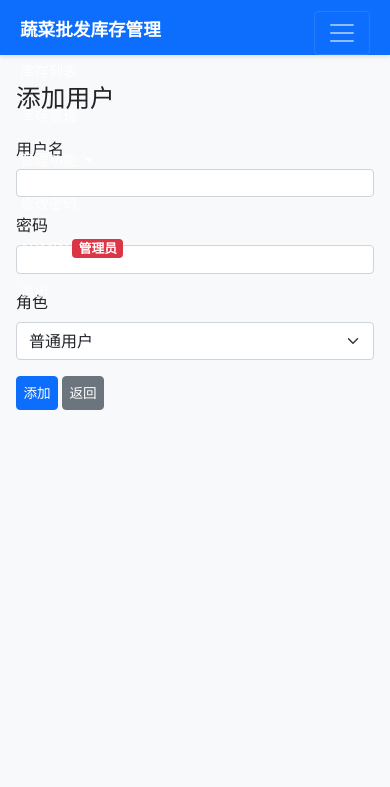
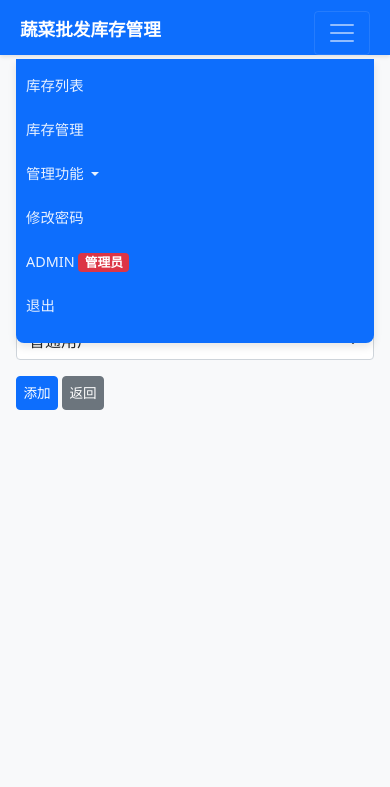
Before and after one commit to cqboy321/SHUCAI2, a Flask app: page /admin/users/add in a window 390 px wide, after a click that opens the changed part. Shown: the part 57-844 px from the top of the page. Run offline with Flask 2, Linux system fonts and the light colour scheme; a user stored in the database is signed in; parts of the project's set-up code (start-up, migrations or seed data) failed here and were passed over; some libraries are stand-ins or nearby versions.

Commit message:
Add files via upload

```diff
--- a/templates/base.html
+++ b/templates/base.html
@@ -392,10 +392,76 @@
                 margin: 0 -0.25rem;
                 width: calc(100% + 0.5rem);
             }
+
+            /* 移动端下拉菜单优化 - 完全重写 */
+            .dropdown-menu {
+                position: fixed !important;
+                top: calc(var(--navbar-height) + var(--safe-area-inset-top)) !important;
+                right: 5px !important;
+                left: auto !important;
+                min-width: 160px !important;
+                max-width: 70vw !important;
+                z-index: 10000 !important; /* 超高层叠顺序 */
+                transform: none !important;
+                border-radius: 8px !important;
+                box-shadow: 0 6px 16px rgba(0,0,0,0.2) !important;
+                overflow: visible !important;
+                display: none;
+            }
+
+            .dropdown-menu.show {
+                display: block !important;
+                opacity: 1 !important;
+                visibility: visible !important;
+            }
+
+            /* 确保菜单项有足够的点击区域 */
+            .dropdown-item {
+                padding: 10px 15px !important;
+                font-size: 0.95rem !important;
+                min-height: 44px !important;
+                display: flex !important;
+                align-items: center !important;
+            }
+
+            /* 确保Navbar处理正确 */
+            .navbar-collapse {
+                background-color: #0d6efd;
+                position: absolute;
+                top: 100%;
+                left: 0;
+                right: 0;
+                z-index: 9999;
+                padding: 10px;
+                border-bottom-left-radius: 8px;
+                border-bottom-right-radius: 8px;
+                box-shadow: 0 4px 8px rgba(0,0,0,0.1);
+            }
+
+            /* 确保页面内容不受限制 */
+            .navbar, .main-content, .container-fluid {
+                overflow-x: hidden !important;
+                max-width: 100% !important;
+                width: 100% !important;
+            }
+
+            /* 确保菜单正确关闭 */
+            body.harmony-os .dropdown-menu {
+                max-height: 80vh !important;
+                overflow-y: auto !important;
+            }
         }
 
+        /* 清除溢出限制 */
         .navbar, .main-content, .container-fluid {
             overflow: visible !important;
+        }
+
+        /* 确保下拉菜单总是可见 */
+        .dropdown-menu.show {
+            display: block !important;
+            opacity: 1 !important;
+            visibility: visible !important;
         }
     </style>
 </head>
```
